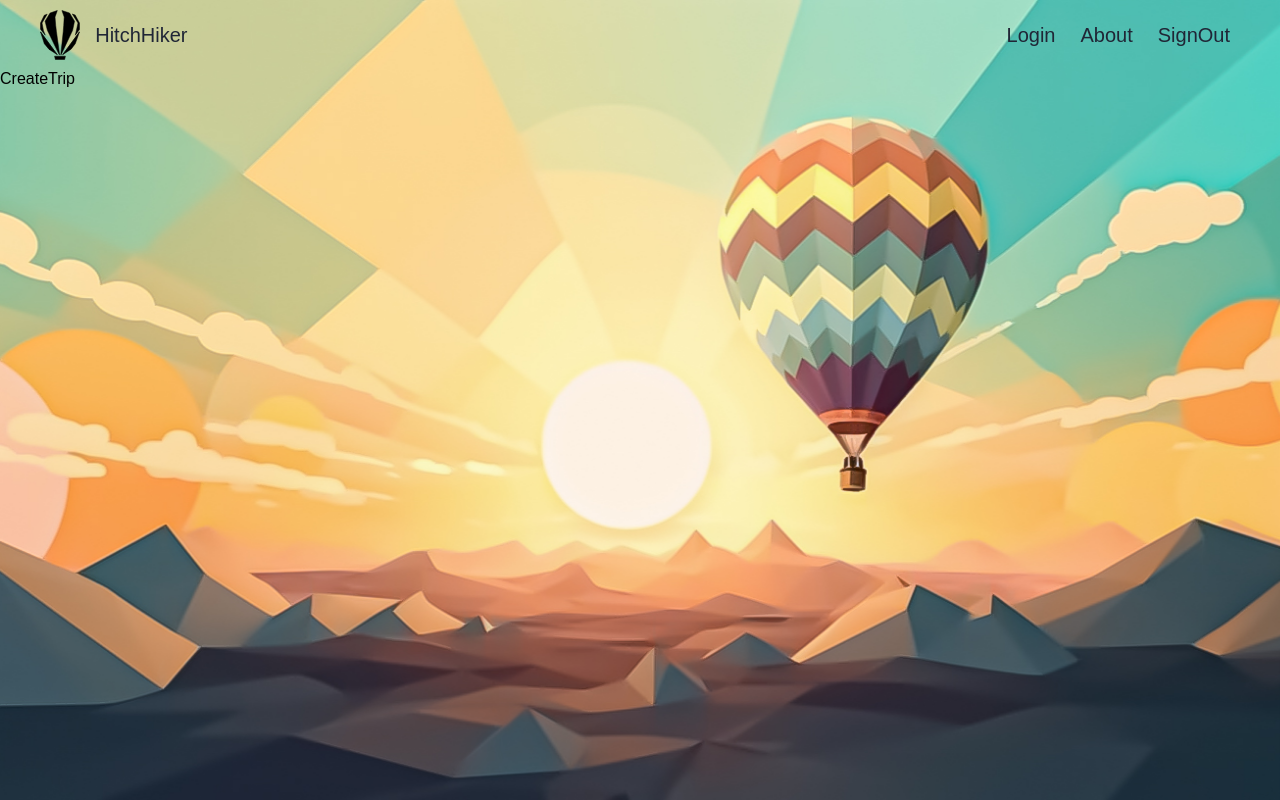
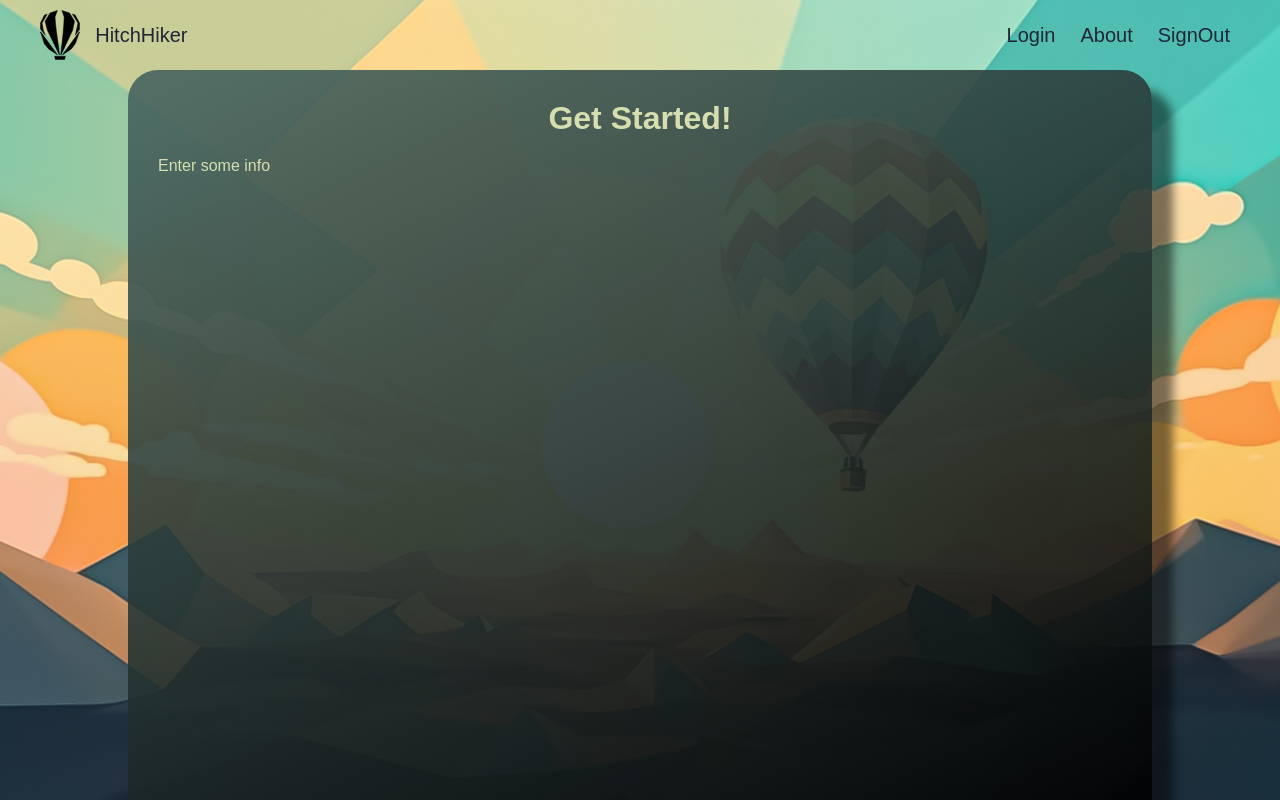
Before and after one commit to tejaskamtam/hitchhiker, a Next.js app: page /trips in a window 1280 px wide. Built offline with nearby package versions, Linux system fonts and the light colour scheme; no server answers.

Commit message:
stash changes

```diff
--- a/src/pages/index.jsx
+++ b/src/pages/index.jsx
@@ -31,7 +31,9 @@ export default function Home() {
           <div className={styles.dashboard}>
             <h1>My Trips</h1>
             <div className={styles.dashboard_trips}>
-              <div className={styles.dashboard_trip}>
+              <div className={styles.dashboard_trip} onClick={() => {
+                router.push('/trips');
+              }}>
                 <div className={styles.add_trip_container}>
                   <img src="trip_add.png" alt="add trip" />
                 </div>
--- a/src/pages/trips/index.jsx
+++ b/src/pages/trips/index.jsx
@@ -1,7 +1,18 @@
-import React from "react";
+import React from 'react';
+import PopinBottom from '../../components/PopinBottom';
+import styles from '../../styles/Trip.module.css'
 
 const CreateTrip = () => {
-  return <div>CreateTrip</div>;
+  return (
+    <PopinBottom>
+      <div className={styles.dashboard}>
+        <h1>Get Started!</h1>
+        <div className={styles.dashboard_trips}>
+          Enter some info
+        </div>
+      </div>
+    </PopinBottom>
+  );
 };
 
 export default CreateTrip;
--- /dev/null
+++ b/src/styles/Trip.module.css
@@ -0,0 +1,24 @@
+.dashboard {
+  width: 80%;
+  height: 100%;
+
+  margin: auto;
+  display: flex;
+  flex-direction: column;
+  gap: 20px;
+  background: linear-gradient(
+    155deg,
+    rgba(70, 99, 95, 0.9) 2.76%,
+    rgba(0, 0, 0, 0.9) 99.23%
+  );
+  box-shadow: 21px 20px 10px rgba(0, 0, 0, 0.5);
+  border-radius: 30px 30px 0 0;
+  padding: 30px 30px;
+
+  color: #343843;
+  color: #d5deaf;
+}
+
+.dashboard h1 {
+  text-align: center;
+}
```
